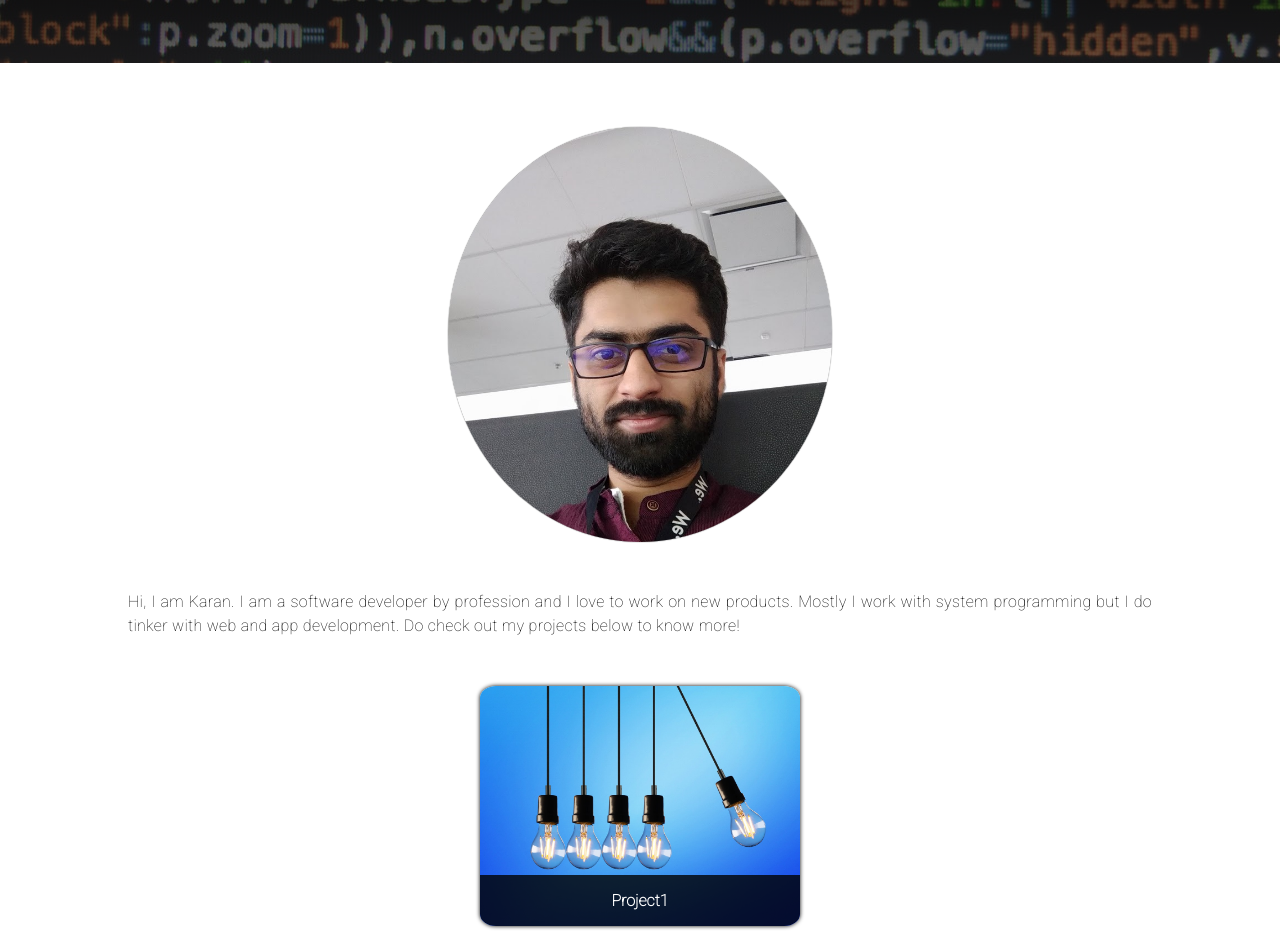
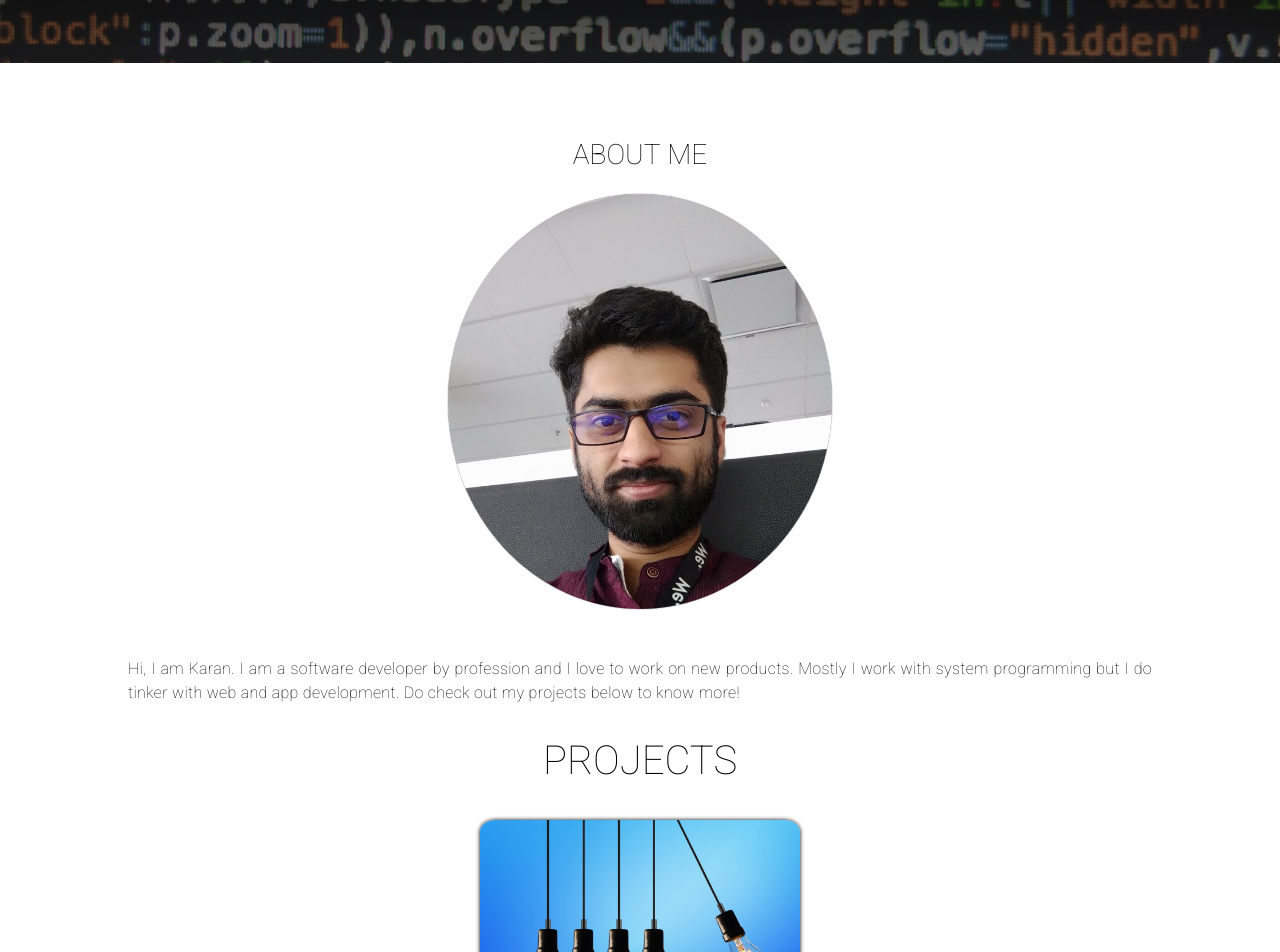
Before and after one commit to K-ran/personalReactSite, a React (Create React App) app: page / in a window 1280 px wide. Shown: the part 180-1132 px from the top of the page. Built offline with nearby package versions, Linux system fonts and the light colour scheme; the HTML template or start-up script is replaced by a standard one.

Commit message:
more work on cards

```diff
--- a/src/components/aboutme/Aboutme.css
+++ b/src/components/aboutme/Aboutme.css
@@ -21,3 +21,9 @@
     line-height: 1.5rem;
     letter-spacing: 0.02rem;
 }
+
+.about_me_title{
+    margin-bottom: 0.5em;
+    font-size: 2.5rem;
+    font-variant-caps: all-petite-caps;
+}
--- a/src/components/aboutme/Aboutme.js
+++ b/src/components/aboutme/Aboutme.js
@@ -6,6 +6,7 @@ class Aboutme extends Component {
     render() {
         return (
             <div className="aboutme">
+                <div className="about_me_title">About me</div>
                 <img src = {profile_image} className="profile_image" alt="something" />
                 <div className="profile_desc">
                 Hi, I am Karan. I am a software developer by profession and I love to work on new products. Mostly I work with system programming but I do tinker with web and app development. Do check out my projects below to know more!
--- a/src/components/projects/Item.js
+++ b/src/components/projects/Item.js
@@ -7,23 +7,39 @@ class Item extends Component {
     {
         super()
         this.state = {
-            "id":1,
-            "name":"Project1",
-            "img_src":"project0.jpg"
+            "id":0,
+            "name": "Project0",
+            "short_description":"this is a short description",
+            "long_descriptio": "this is a long description",
+            "tags":["tag1", "tag2"],
+            "data":"1622641682",
+            "links":{
+                "github":"https://github.com/k-ran",
+                "medium":"",
+                "youtube":"https://youtube.com"
+            },
+            "banner_image":"project0.jpg"
         }
 
     }
 
+    know_more_handler = () =>{
+        console.log("clicked id: "+ this.state.id)
+    }
+
     render() {
-        const image = require('../../images/'+this.state.img_src)
+        const image = require('../../images/'+this.state.banner_image)
         let mystyle = {
             "backgroundImage": "url("+image.default+")"
         }
         console.log(image.default)
         return (
             <div className="project_card" style={mystyle}>
-                <div className="project_name" >{this.state.name}</div>
-                {/* <img src={} alt="someting"></img> */}
+                <div className="project_short_description" >{this.state.short_description}
+                <br/>
+                <div className="project_know_more" onClick={this.know_more_handler}> KNOW MORE </div>
+                </div>
+                <div className="project_name"  >{this.state.name}</div>
             </div>
         );
     }
--- a/src/components/projects/Projects.css
+++ b/src/components/projects/Projects.css
@@ -47,3 +47,43 @@
     font-weight: 600;
 
 }
+
+.projects_title{
+    margin-bottom: 0.5em;
+    font-size: 2.5rem;
+    text-transform: uppercase;
+    text-align: center;
+}
+
+.project_short_description{
+    color: transparent;
+    height: 100%;
+    text-align: left;
+    padding: 1em;
+    font-weight: 600;
+    transition: color .5s, background-color .5s;
+}
+
+.project_short_description:hover,
+.project_short_description:focus
+{
+    color: white;
+    background-color: rgba(0, 0, 0, .6);
+}
+
+.project_short_description .project_know_more
+{
+    color: transparent;
+    transition: color .5s;
+    text-transform: uppercase;
+    font-weight: 800;
+    font-size: 1.2rem;
+    margin-top: 1em;
+    letter-spacing: .2rem;
+}
+.project_short_description:hover .project_know_more,
+.project_short_description:focus .project_know_more
+{
+    color: thistle;
+    cursor: pointer;
+}
--- a/src/components/projects/Projects.js
+++ b/src/components/projects/Projects.js
@@ -13,6 +13,7 @@ class Projects extends Component {
     render() {
         return (
             <div className="card_container">
+                <div className="projects_title">Projects</div>
                 <Items/>
                 <Items/>
                 <Items/>
```
